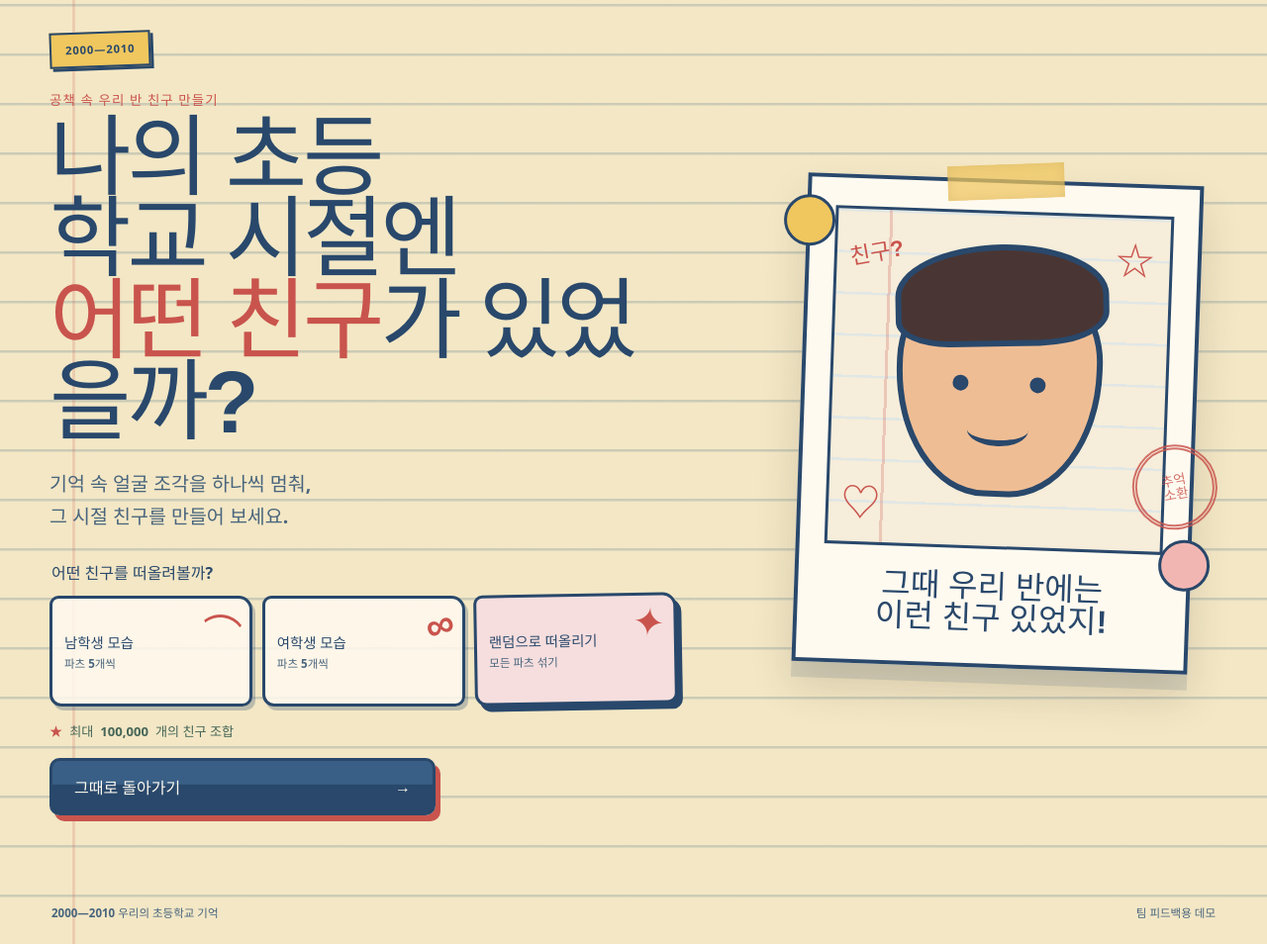
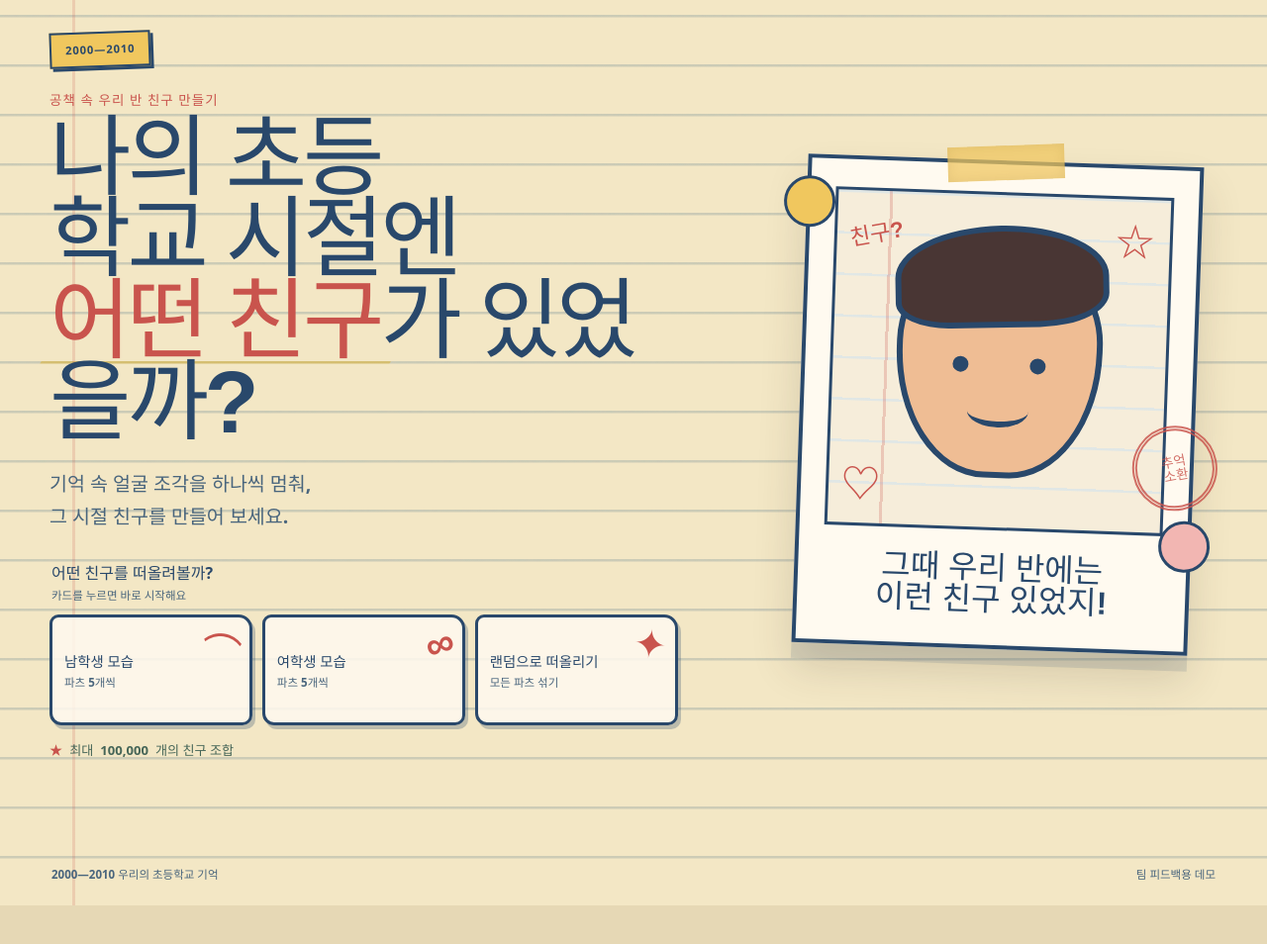
Before and after one commit to lifedesigner88/ep_youthfestival, a website built with Vite: page index.html in a window 1280 px wide. Shown: the part 80-1034 px from the top of the page at 99% size. After the commit the page ends 995 px from the top, so only its background shows below. Built offline with nearby package versions, Linux system fonts and the light colour scheme; a web font is replaced by a local one.

Commit message:
feat: start game from mode cards

```diff
--- a/index.html
+++ b/index.html
@@ -53,28 +53,28 @@
               그 시절 친구를 만들어 보세요.
             </p>
 
-            <form id="modeForm" class="mode-form">
+            <div id="modePicker" class="mode-form">
               <fieldset>
-                <legend>어떤 친구를 떠올려볼까?</legend>
+                <legend>
+                  <span>어떤 친구를 떠올려볼까?</span>
+                  <small>카드를 누르면 바로 시작해요</small>
+                </legend>
                 <div class="mode-options">
-                  <label class="mode-card">
-                    <input type="radio" name="mode" value="boy" />
+                  <button class="mode-card" type="button" data-mode="boy">
                     <span class="mode-icon" aria-hidden="true">⌒</span>
                     <span class="mode-name">남학생 모습</span>
                     <span class="mode-detail">파츠 5개씩</span>
-                  </label>
-                  <label class="mode-card">
-                    <input type="radio" name="mode" value="girl" />
+                  </button>
+                  <button class="mode-card" type="button" data-mode="girl">
                     <span class="mode-icon mode-icon--ribbon" aria-hidden="true">∞</span>
                     <span class="mode-name">여학생 모습</span>
                     <span class="mode-detail">파츠 5개씩</span>
-                  </label>
-                  <label class="mode-card mode-card--mixed">
-                    <input type="radio" name="mode" value="mixed" checked />
+                  </button>
+                  <button class="mode-card mode-card--mixed" type="button" data-mode="mixed">
                     <span class="mode-icon" aria-hidden="true">✦</span>
                     <span class="mode-name">랜덤으로 떠올리기</span>
                     <span class="mode-detail">모든 파츠 섞기</span>
-                  </label>
+                  </button>
                 </div>
               </fieldset>
 
@@ -83,11 +83,7 @@
                 최대 <strong>100,000</strong>개의 친구 조합
               </div>
 
-              <button class="primary-button y2k-button" id="startButton" type="submit">
-                <span>그때로 돌아가기</span>
-                <span aria-hidden="true">→</span>
-              </button>
-            </form>
+            </div>
 
             <button class="text-button recent-button" id="recentButton" type="button" hidden>
               최근에 만든 친구 다시 보기
--- a/src/main.js
+++ b/src/main.js
@@ -23,7 +23,7 @@ const views = {
 const elements = {
   app: document.querySelector('#app'),
   homeButton: document.querySelector('#homeButton'),
-  modeForm: document.querySelector('#modeForm'),
+  modeButtons: [...document.querySelectorAll('[data-mode]')],
   recentButton: document.querySelector('#recentButton'),
   gameModeLabel: document.querySelector('#gameModeLabel'),
   gameTitle: document.querySelector('#gameTitle'),
@@ -60,9 +60,6 @@ let saveDialogUrl = null
 const localState = loadLocalState()
 if (isValidMode(localState.lastMode)) currentMode = localState.lastMode
 
-const modeInput = document.querySelector(`input[name="mode"][value="${currentMode}"]`)
-if (modeInput) modeInput.checked = true
-
 const fontReady = loadHandwritingFont()
 
 const game = new FriendGame({
@@ -73,10 +70,10 @@ const game = new FriendGame({
 initializeRecentResult()
 setView('intro', { focus: false })
 
-elements.modeForm.addEventListener('submit', (event) => {
-  event.preventDefault()
-  const formData = new FormData(elements.modeForm)
-  startGame(String(formData.get('mode') ?? MODES.MIXED))
+elements.modeButtons.forEach((button) => {
+  button.addEventListener('click', () => {
+    startGame(button.dataset.mode ?? MODES.MIXED)
+  })
 })
 
 elements.stopButton.addEventListener('click', () => {
@@ -324,8 +321,6 @@ function clearSaveDialogUrl() {
 function goToIntro() {
   game.stop()
   currentResult = null
-  const input = document.querySelector(`input[name="mode"][value="${currentMode}"]`)
-  if (input) input.checked = true
   setView('intro')
 }
 
--- a/src/styles/base.css
+++ b/src/styles/base.css
@@ -249,6 +249,18 @@ legend {
   font-weight: 900;
 }
 
+legend span,
+legend small {
+  display: block;
+}
+
+legend small {
+  margin-top: 3px;
+  color: var(--ink-soft);
+  font-size: 0.72rem;
+  font-weight: 700;
+}
+
 .mode-options {
   display: grid;
   grid-template-columns: repeat(3, minmax(0, 1fr));
@@ -257,6 +269,7 @@ legend {
 
 .mode-card {
   position: relative;
+  width: 100%;
   min-height: 112px;
   display: flex;
   flex-direction: column;
@@ -270,6 +283,7 @@ legend {
   background: rgba(255, 250, 240, 0.84);
   box-shadow: 3px 4px 0 rgba(41, 72, 107, 0.28);
   cursor: pointer;
+  text-align: left;
   transition: transform 150ms ease, box-shadow 150ms ease, background 150ms ease;
 }
 
@@ -277,26 +291,14 @@ legend {
   transform: translateY(-2px) rotate(-0.5deg);
 }
 
-.mode-card:has(input:checked) {
+.mode-card:active {
   background: var(--yellow);
   box-shadow: 5px 6px 0 var(--ink);
   transform: translate(-1px, -2px) rotate(-1deg);
 }
 
-.mode-card--mixed:has(input:checked) {
+.mode-card--mixed:active {
   background: #f6dede;
-}
-
-.mode-card input {
-  position: absolute;
-  width: 1px;
-  height: 1px;
-  opacity: 0;
-}
-
-.mode-card:has(input:focus-visible) {
-  outline: 4px solid var(--yellow);
-  outline-offset: 4px;
 }
 
 .mode-icon {
@@ -382,12 +384,6 @@ legend {
   cursor: not-allowed;
   opacity: 0.45;
   filter: grayscale(0.5);
-}
-
-.y2k-button {
-  width: min(100%, 390px);
-  justify-content: space-between;
-  background: linear-gradient(180deg, #395f86 0 45%, #29486b 46% 100%);
 }
 
 .secondary-button {
```
Also changed, not shown: GAME_DEVELOPMENT_PLAN.md (+4 -4 lines), e2e/game.spec.js (+20 -4 lines), README.md.
